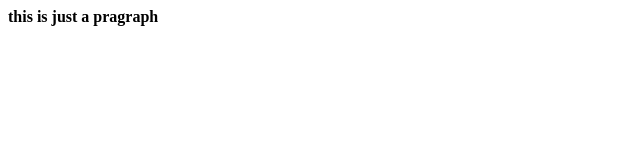
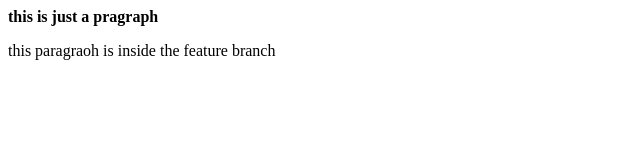
Before and after one commit to coderh2/project, a plain HTML site: page index.html in a window 1280 px wide. Shown: the whole page, without its empty margins (0-640 px from the left). Drawn offline with Linux system fonts and the light colour scheme.

Commit message:
Add branch

```diff
--- a/index.html
+++ b/index.html
@@ -1 +1,2 @@
 <p><b>this is just a pragraph </b></p>
+<p>this paragraoh is inside the feature branch</p>
```
